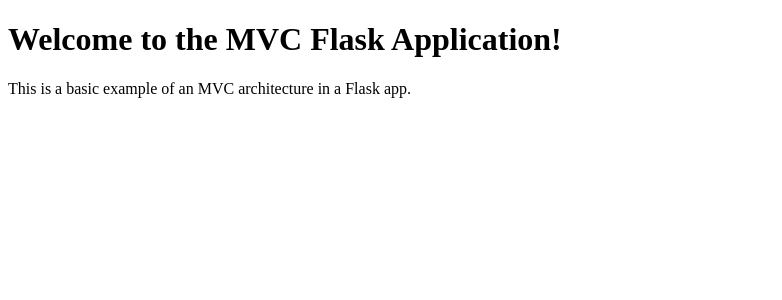
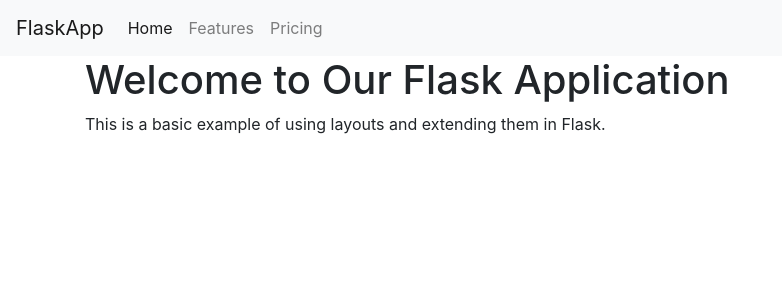
Before and after one commit to N9oBSi/flask_project, a Flask app: page / in a window 1280 px wide. Shown: the top 300 px of the page, without its empty margins (0-782 px from the left). Run offline with Flask 3, Linux system fonts and the light colour scheme; some libraries are stand-ins or nearby versions.

Commit message:
refactor: Setup layout template

```diff
--- a/templates/home.html
+++ b/templates/home.html
@@ -1,12 +1,8 @@
-<!DOCTYPE html>
-<html lang="en">
-<head>
-    <meta charset="UTF-8">
-    <meta name="viewport" content="width=device-width, initial-scale=1.0">
-    <title>Home Page</title>
-</head>
-<body>
-    <h1>Welcome to the MVC Flask Application!</h1>
-    <p>This is a basic example of an MVC architecture in a Flask app.</p>
-</body>
-</html>
+{% extends 'layout.html' %}
+
+{% block title %}Home Page{% endblock %}
+
+{% block content %}
+    <h1>Welcome to Our Flask Application</h1>
+    <p>This is a basic example of using layouts and extending them in Flask.</p>
+{% endblock %}
--- a/templates/layout.html
+++ b/templates/layout.html
@@ -0,0 +1,43 @@
+<!DOCTYPE html>
+<html lang="en">
+<head>
+    <meta charset="UTF-8">
+    <meta name="viewport" content="width=device-width, initial-scale=1.0">
+    <title>{% block title %}Welcome to FlaskApp{% endblock %}</title>
+    <!-- Bootstrap CSS -->
+    <link rel="stylesheet" href="https://stackpath.bootstrapcdn.com/bootstrap/4.5.2/css/bootstrap.min.css">
+</head>
+<body>
+    <nav class="navbar navbar-expand-lg navbar-light bg-light">
+        <a class="navbar-brand" href="#">FlaskApp</a>
+        <button class="navbar-toggler" type="button" data-toggle="collapse" data-target="#navbarNav" aria-controls="navbarNav" aria-expanded="false" aria-label="Toggle navigation">
+            <span class="navbar-toggler-icon"></span>
+        </button>
+        <div class="collapse navbar-collapse" id="navbarNav">
+            <ul class="navbar-nav">
+                <li class="nav-item active">
+                    <a class="nav-link" href="/">Home <span class="sr-only">(current)</span></a>
+                </li>
+                <li class="nav-item">
+                    <a class="nav-link" href="/features">Features</a>
+                </li>
+                <li class="nav-item">
+                    <a class="nav-link" href="/pricing">Pricing</a>
+                </li>
+            </ul>
+        </div>
+    </nav>
+
+    <div class="container">
+        {% block content %}
+        <!-- Content overridden in child templates -->
+        {% endblock %}
+    </div>
+
+    <!-- Optional JavaScript -->
+    <!-- jQuery first, then Popper.js, then Bootstrap JS -->
+    <script src="https://code.jquery.com/jquery-3.5.1.slim.min.js"></script>
+    <script src="https://cdn.jsdelivr.net/npm/@popperjs/core@2.5.3/dist/umd/popper.min.js"></script>
+    <script src="https://stackpath.bootstrapcdn.com/bootstrap/4.5.2/js/bootstrap.min.js"></script>
+</body>
+</html>
```
